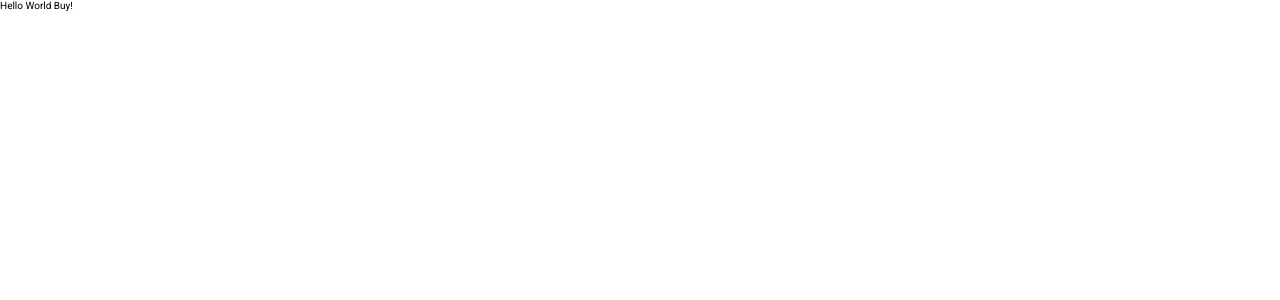
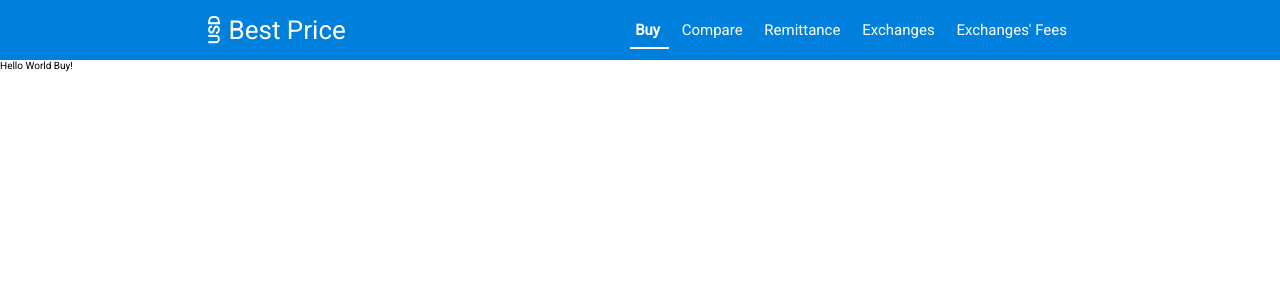
Before and after one commit to andersonmfjr/vue-usd-price, a Vue app: page /#/ in a window 1280 px wide. Shown: the top 300 px of the page. Built offline with nearby package versions, Linux system fonts and the light colour scheme.

Commit message:
:rocket: Add navbar container

```diff
--- a/src/App.vue
+++ b/src/App.vue
@@ -1,8 +1,20 @@
 <template>
   <div id="app">
+    <the-navbar />
     <router-view />
   </div>
 </template>
+
+<script>
+import TheNavbar from '@/components/TheNavbar.vue';
+
+export default {
+  name: 'App',
+  components: {
+    TheNavbar,
+  },
+};
+</script>
 
 <style lang="scss">
 @import url('https://fonts.googleapis.com/css?family=Roboto&display=swap');
--- a/src/assets/styles/_variables.scss
+++ b/src/assets/styles/_variables.scss
@@ -7,3 +7,4 @@ $color-white: #fff;
 $color-black: #000;
 $base-radius: 12px;
 $base-margin: 32px;
+$base-padding: 8px;
--- /dev/null
+++ b/src/components/Logo.vue
@@ -0,0 +1,33 @@
+<template functional>
+  <div class="logo__container">
+    <p class="logo__item_usd">
+      USD
+    </p>
+    <p class="logo__item_name">
+      Best Price
+    </p>
+  </div>
+</template>
+
+<style lang="scss" scoped>
+.logo {
+  &__container {
+    color: $color-white;
+    display: flex;
+    align-items: center;
+    justify-content: center;
+    position: relative;
+  }
+
+  &__item_usd {
+    font-size: 1.5rem;
+    transform: rotate(-90deg);
+    font-weight: bold;
+  }
+
+  &__item_name {
+    font-size: 2.6rem;
+    margin: 0;
+  }
+}
+</style>
--- /dev/null
+++ b/src/components/TheNavbar.vue
@@ -0,0 +1,47 @@
+<template>
+  <nav class="nav">
+    <div class="nav__container">
+      <logo />
+      <div>
+        <the-navbar-list />
+      </div>
+    </div>
+  </nav>
+</template>
+
+<script>
+import Logo from './Logo.vue';
+import TheNavbarList from './TheNavbarList.vue';
+
+export default {
+  name: 'TheNavbar',
+  components: {
+    Logo,
+    TheNavbarList,
+  },
+};
+</script>
+
+<style lang="scss" scoped>
+$navbar-height: 60px;
+$container-width: 880px;
+
+.nav {
+  height: $navbar-height;
+  width: 100%;
+  background-color: $color-primary;
+  display: flex;
+  align-items: center;
+  justify-content: center;
+
+  &__container {
+    max-width: $container-width;
+    width: 100%;
+    height: 100%;
+    margin: 0 10px 0 10px;
+    display: flex;
+    align-items: center;
+    justify-content: space-between;
+  }
+}
+</style>
--- /dev/null
+++ b/src/components/TheNavbarList.vue
@@ -0,0 +1,36 @@
+<template>
+  <ul>
+    <the-navbar-list-item
+      v-for="route in routes"
+      :key="route.path"
+      :name="route.name"
+      :path="route.path"
+    />
+  </ul>
+</template>
+
+<script>
+import TheNavbarListItem from './TheNavbarListItem.vue';
+
+export default {
+  name: 'TheNavbarList',
+  components: {
+    TheNavbarListItem,
+  },
+  computed: {
+    routes() {
+      const routes = this.$router.options.routes
+        .filter(r => !!r.meta.isInNavbar)
+        .map(r => ({ name: r.name, path: r.path }));
+
+      return routes;
+    },
+  },
+};
+</script>
+
+<style lang="scss" scoped>
+ul {
+  padding: 0;
+}
+</style>
--- /dev/null
+++ b/src/components/TheNavbarListItem.vue
@@ -0,0 +1,30 @@
+<template functional>
+  <transition>
+    <li>
+      <router-link :to="props.path">
+        {{ props.name }}
+      </router-link>
+    </li>
+  </transition>
+</template>
+
+<style lang="scss" scoped>
+li {
+  list-style: none;
+  display: inline;
+  margin-right: $base-margin / 4;
+
+  a {
+    text-decoration: none;
+    color: $color-white;
+    font-size: 1.5rem;
+    padding: 0 5px 0 5px;
+
+    &.router-link-exact-active {
+      font-weight: bold;
+      padding-bottom: $base-padding;
+      border-bottom: 2px solid $color-white;
+    }
+  }
+}
+</style>
```
